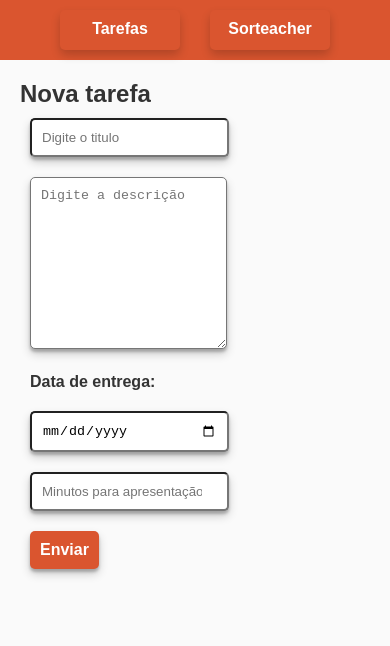
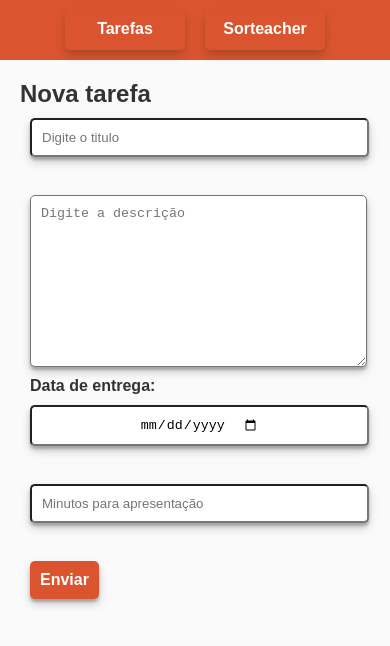
Before and after one commit to LucasCarrias/sorteacher-client, a React (Create React App) app: page /createTask in a window 390 px wide. Shown: the top 646 px of the page. Built offline with nearby package versions, Linux system fonts and the light colour scheme.

Commit message:
adicao de linhas de código para responsividade.

```diff
--- a/src/pages/createTask/styles.css
+++ b/src/pages/createTask/styles.css
@@ -8,8 +8,11 @@
   box-shadow: 0 5px 10px rgba(0,0,0,0.19), 0 3px 3px rgba(0,0,0,0.23);
   border-radius: 5px;
   padding: 10px;
-  width: 50%;
-  max-width: 200px;
+  display: flex;
+  justify-content: center;
+  width: 90%;
+  max-width: 600px;
+  min-width: 200px;
   text-align: justify;
 }
 
--- a/src/pages/listTasks/index.js
+++ b/src/pages/listTasks/index.js
@@ -64,7 +64,7 @@ export default class ListTasks extends Component {
           <div className="task" key={task._id}>
             <strong>{task.title}</strong>
             <p className="description">{task.description}</p>
-            <p>Data de entrega: {task.deliveryDate}</p>
+            <p>Data de entrega: {task.deliveryDate.slice(0, 10)}</p>
             <p>Tempo para apresentação: {task.presentationTime} minutos</p>
             <p> Alunos atribuidos: </p>
             <ol>
--- a/src/styles.css
+++ b/src/styles.css
@@ -21,6 +21,9 @@ button {
   font-size: 16px;
   font-weight: bold;
   cursor: pointer;
+  text-align: center;
+  height: 100%;
+  max-height: 100px;
   transition: background 0.2s ease;
   box-shadow: 0 5px 10px rgba(0,0,0,0.19), 0 3px 3px rgba(0,0,0,0.23);
 }
@@ -31,14 +34,13 @@ button:hover {
 }
 
 a {
-  margin: 15px 15px 15px 15px;
+  margin: 10px 10px 10px 10px;
   padding: 10px;
   border-radius: 5px;
   background: #da552f;
   color: #FFF;
   font-size: 16px;
   font-weight: bold;
-  height: 20px;
   text-decoration: none;
   text-align: center;
   width: 100%;
```
